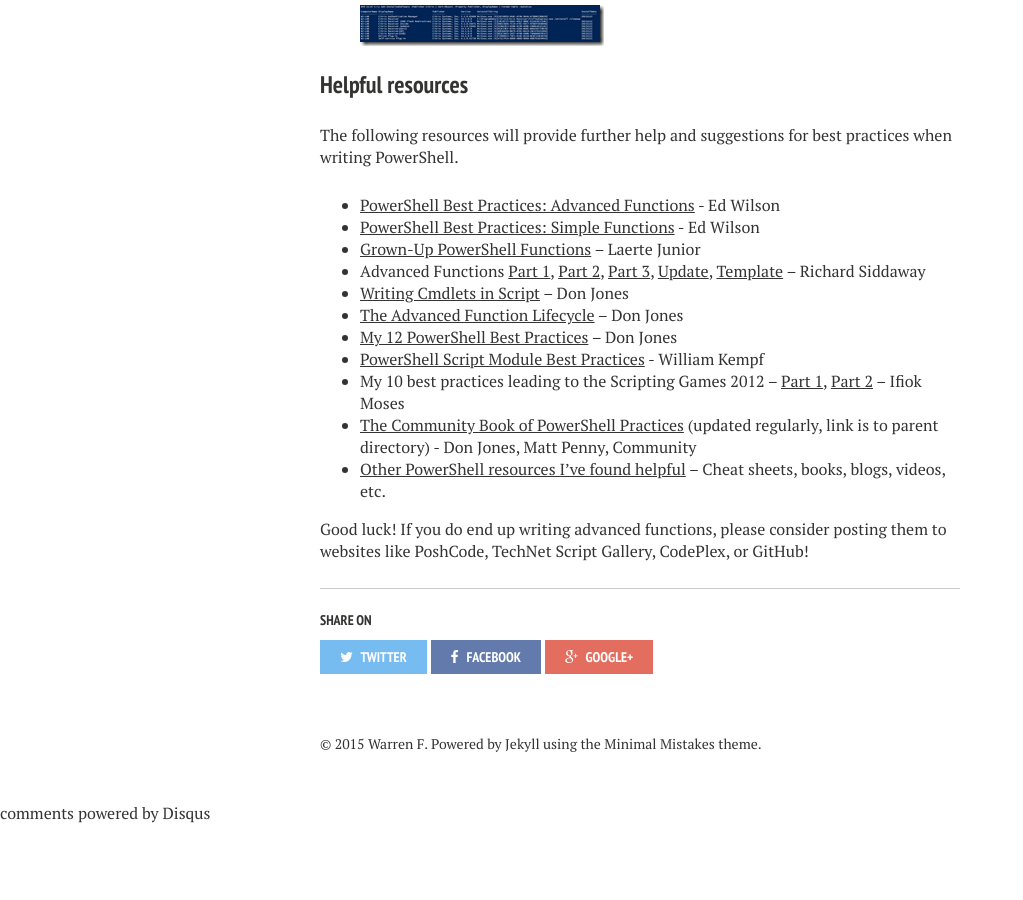
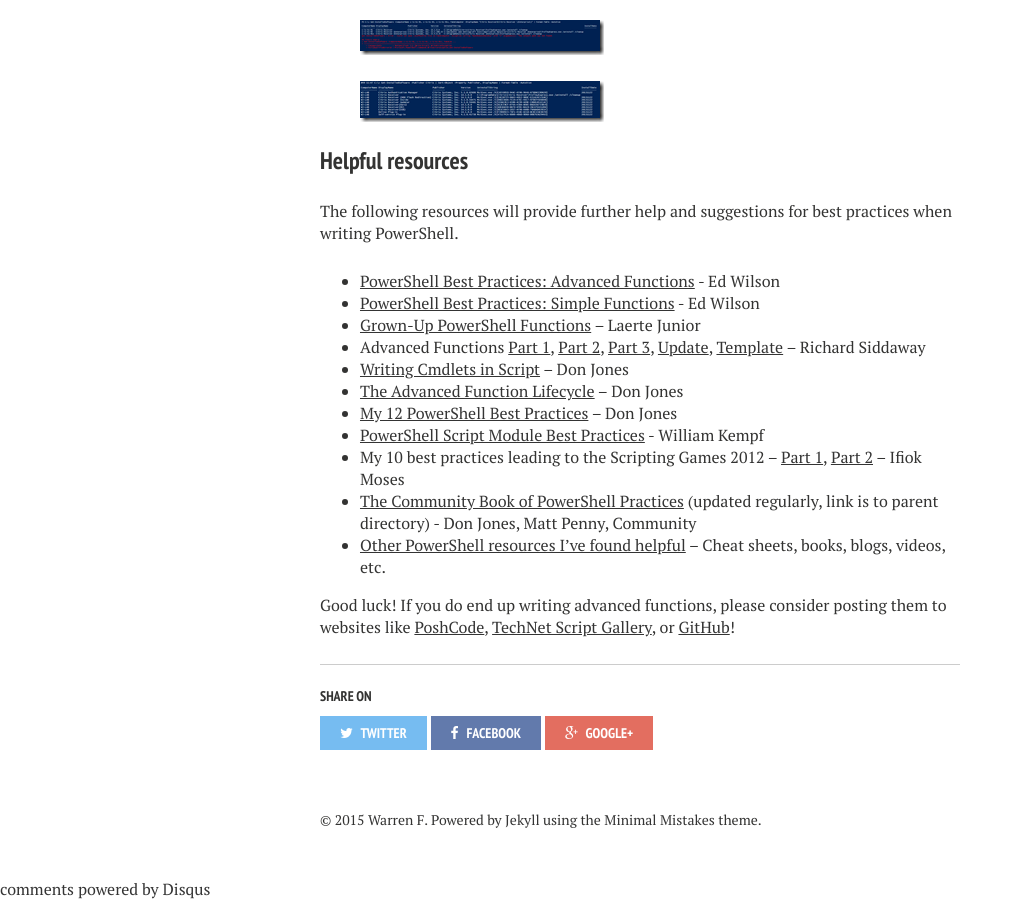
Before and after one commit to RamblingCookieMonster/RamblingCookieMonster.github.io, a Jekyll site: the page built from _posts/2013-12-08-Building-PowerShell-Functions-Best-Practices.md, in a window 1280 px wide and 900 px high, scrolled down 5815 px. Shown: the whole window, without its empty margins (0-1023 px from the left). Built offline with Jekyll 4.4.1, drawn with Linux system fonts in a browser that asks for light colours; nearby versions of some CDN libraries; comment, search, counter and statistics services are not loaded; before the commit the page ends 6639 px from its top, so only the background shows below that; some of the changed text lies outside the part shown.

Commit message:
more tweaks.  why do commits keep failing?

```diff
--- a/_posts/2013-12-08-Building-PowerShell-Functions-Best-Practices.md
+++ b/_posts/2013-12-08-Building-PowerShell-Functions-Best-Practices.md
@@ -186,4 +189,4 @@ The following resources will provide further help and suggestions for best pract
 * [The Community Book of PowerShell Practices](https://www.penflip.com/powershellorg/the-community-book-of-powershell-practices) (updated regularly, link is to parent directory) - Don Jones, Matt Penny, Community
 * [Other PowerShell resources I’ve found helpful](http://ramblingcookiemonster.github.io/Pages/PowerShellResources.html) – Cheat sheets, books, blogs, videos, etc.
 
-Good luck!  If you do end up writing advanced functions, please consider posting them to websites like PoshCode, TechNet Script Gallery, CodePlex, or GitHub!
+Good luck!  If you do end up writing advanced functions, please consider posting them to websites like [PoshCode](http://poshcode.org/), [TechNet Script Gallery](http://gallery.technet.microsoft.com/scriptcenter/), or [GitHub](https://github.com/search?q=powershell&ref=cmdform)!
```
Also changed, not shown: other parts of _posts/2013-12-08-Building-PowerShell-Functions-Best-Practices.md (+4 -1 lines).
